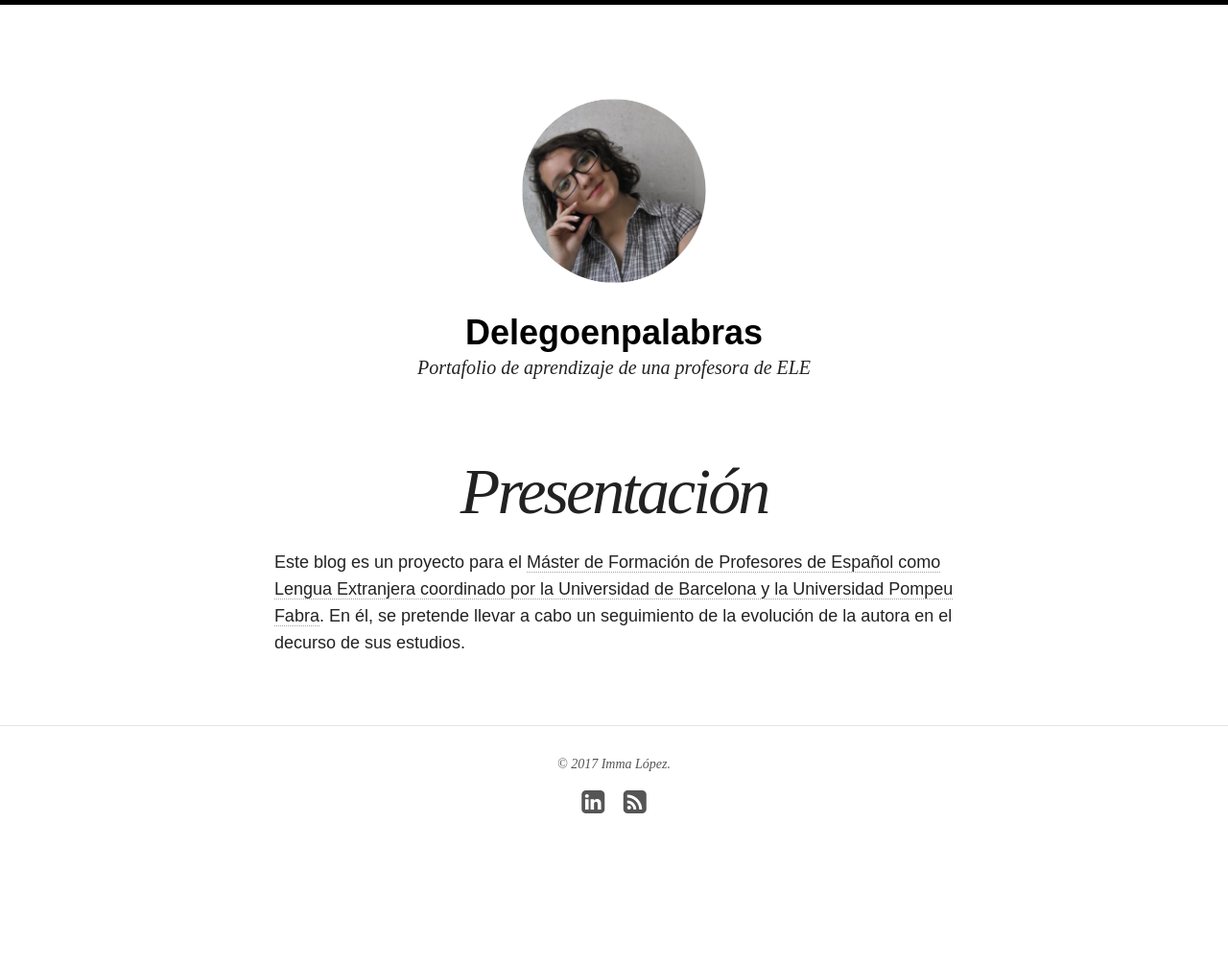
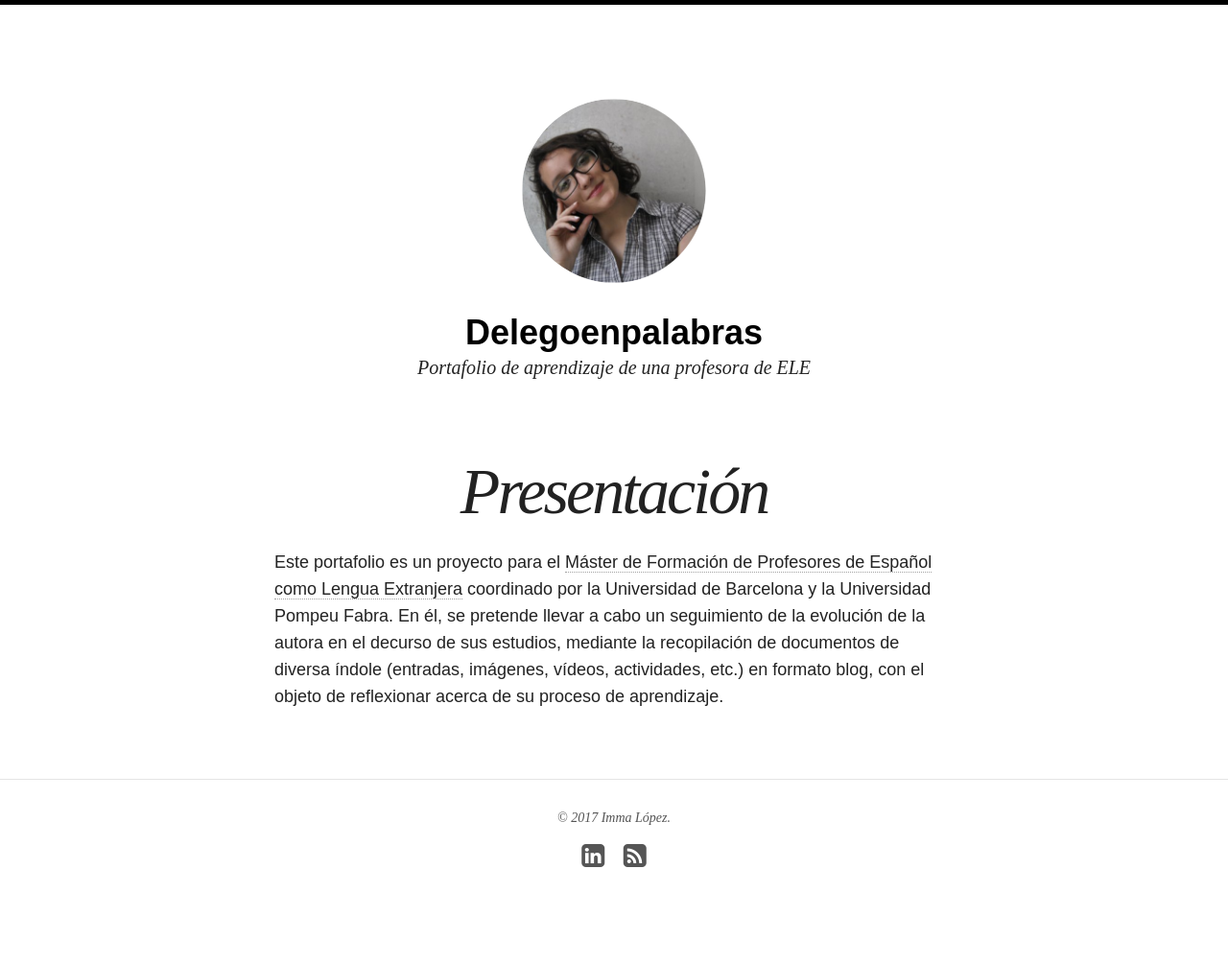
Before and after one commit to immalopez/immalopez.github.io, a Jekyll site: the page built from about/index.md, in a window 1280 px wide. Shown: the whole page at 96% size. Built offline with Jekyll 4.4.1, drawn with Linux system fonts in a browser that asks for light colours; nearby versions of some CDN libraries; before the commit the page ends 948 px from its top, so only the background shows below that.

Commit message:
Update index.md

```diff
--- a/about/index.md
+++ b/about/index.md
@@ -9,4 +9,4 @@
 #  creditlink: http://wegraphics.net/downloads/free-ultimate-blurred-background-pack/
 ---
 
-Este blog es un proyecto para el [Máster de Formación de Profesores de Español como Lengua Extranjera coordinado por la Universidad de Barcelona y la Universidad Pompeu Fabra](https://www.ub.edu/portal/web/educacion/masteres-universitarios/-/ensenyament/detallEnsenyament/1060507). En él, se pretende llevar a cabo un seguimiento de la evolución de la autora en el decurso de sus estudios.
+Este portafolio es un proyecto para el [Máster de Formación de Profesores de Español como Lengua Extranjera](https://www.ub.edu/portal/web/educacion/masteres-universitarios/-/ensenyament/detallEnsenyament/1060507) coordinado por la Universidad de Barcelona y la Universidad Pompeu Fabra. En él, se pretende llevar a cabo un seguimiento de la evolución de la autora en el decurso de sus estudios, mediante la recopilación de documentos de diversa índole (entradas, imágenes, vídeos, actividades, etc.) en formato blog, con el objeto de reflexionar acerca de su proceso de aprendizaje.
```
